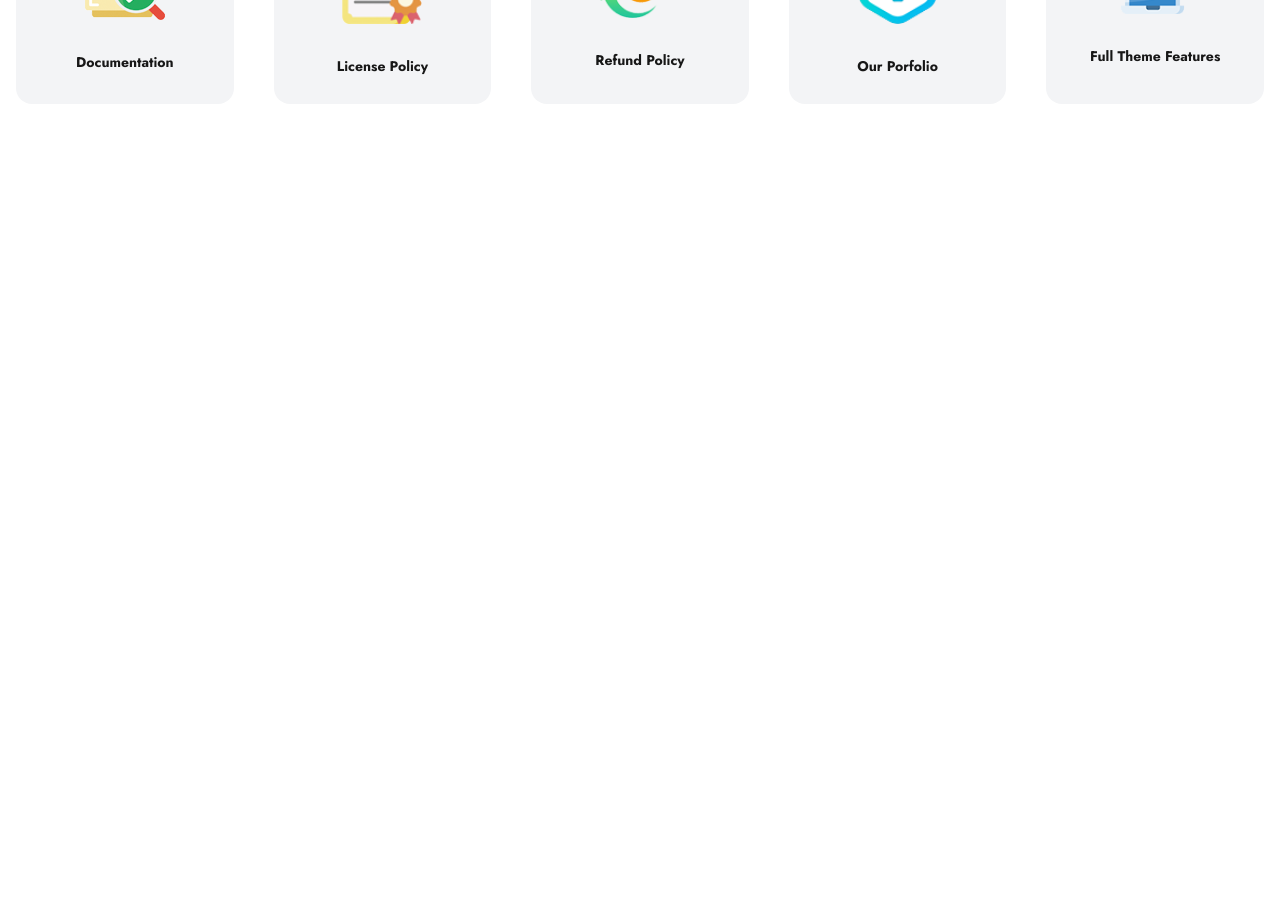
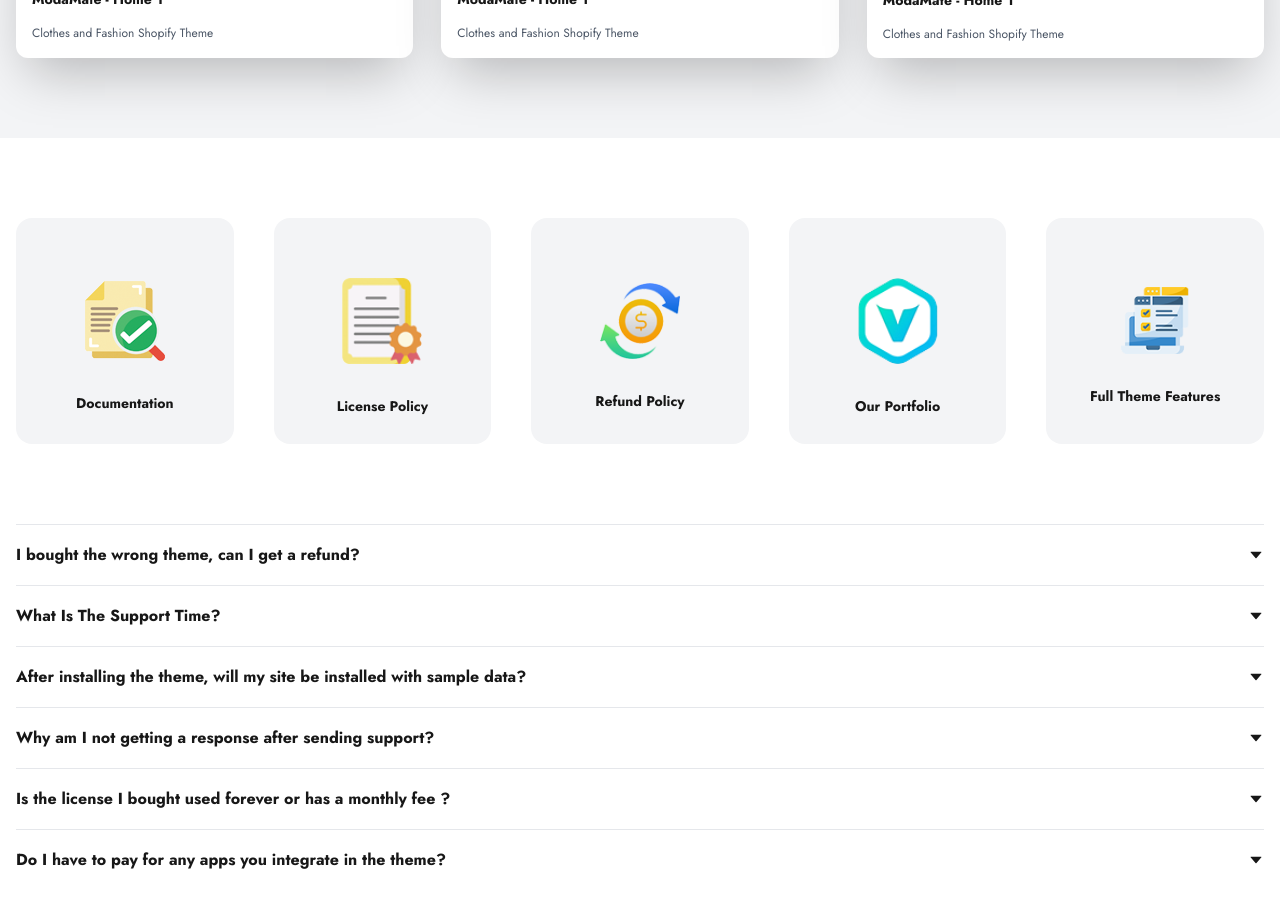
Before and after one commit to Diennk3004/my-porfolio, a Next.js app: page /1 in a window 1280 px wide. Shown: the part 3440-4347 px from the top of the page. Before the commit the page ends 3664 px from the top, so only its background shows below. Built offline with nearby package versions, Linux system fonts and the light colour scheme; no server answers.

Commit message:
Add animation

```diff
--- a/src/app/[locale]/page.tsx
+++ b/src/app/[locale]/page.tsx
@@ -1,16 +1,22 @@
 "use client";
 import styles from "@/scss/mate.module.scss";
 import { Link } from "@/utils";
-import { MenuOutlined, CloseOutlined } from "@ant-design/icons";
+import { MenuOutlined, CloseOutlined, CaretDownOutlined, MinusOutlined } from "@ant-design/icons";
 import clsx from "clsx";
 import Image from "next/image";
 import React from "react";
+import { produce } from "immer";
 type IPolicy = {
   title: string;
   img: string;
 };
+type IFaq = {
+  title: string;
+  content: string;
+  expanded: boolean;
+};
 const Home = () => {
-  const slideshows: string[] = ["modamate-1.jpg", "modamate-1.jpg", "modamate-1.jpg", "modamate-1.jpg", "modamate-1.jpg", "modamate-1.jpg", "modamate-1.jpg", "modamate-1.jpg", "modamate-1.jpg", "modamate-1.jpg", "modamate-1.jpg", "modamate-1.jpg"];
+  const products: string[] = ["modamate-1.jpg", "modamate-1.jpg", "modamate-1.jpg", "modamate-1.jpg", "modamate-1.jpg", "modamate-1.jpg", "modamate-1.jpg", "modamate-1.jpg", "modamate-1.jpg", "modamate-1.jpg", "modamate-1.jpg", "modamate-1.jpg"];
   const policies: IPolicy[] = [
     { title: "Documentation", img: "policy-1.png" },
     { title: "License Policy", img: "policy-2.png" },
@@ -18,12 +24,25 @@ const Home = () => {
     { title: "Our Porfolio", img: "policy-4.png" },
     { title: "Full Theme Features", img: "policy-5.png" }
   ];
+  const [faqs, setFaqs] = React.useState<IFaq[]>([
+    { title: "I bought the wrong theme, can I get a refund?", content: "When purchasing the wrong theme, please do not download it and immediately submit a refund request. We will check the theme status, if you haven’t downloaded the theme we will refund you. If you have downloaded the theme, you will not receive a refund. Even if we agree to refund you and during that time you download the theme, the refund decision will be reversed.", expanded: false },
+    { title: "What Is The Support Time?", content: "All of your emails will be reviewed and checked manually carefully. However, based on the number support tickets and the nature of the request itself, the response time can be up to 12 – 24 hours (Monday to Friday)", expanded: false },
+    { title: "After installing the theme, will my site be installed with sample data?", content: "Images used and included in this theme are for demo purpose only. COMMERCIAL USAGE IS NOT ALLOWED AND IS AT YOUR OWN RISK.", expanded: false },
+    { title: "Why am I not getting a response after sending support?", content: "Normally we never respond more than 12 - 24 hours after you submit a support request (Except Saturday and Sunday). However, there are some cases where we have responded but customers reflect in the comment that they have not received any emails. Please check some issues:", expanded: false },
+    { title: "Is the license I bought used forever or has a monthly fee ?", content: "You only need to pay once, no monthly payments", expanded: false },
+    { title: "Do I have to pay for any apps you integrate in the theme?", content: "Save $3200+ with our built-in theme features for Free.You don’t need to pay more for additional Apps", expanded: false }
+  ]);
   const productItemRef = React.useRef<HTMLDivElement>(null);
   const labelRef = React.useRef<HTMLDivElement>(null);
   const ulRef = React.useRef<HTMLUListElement>(null);
   const bannerRef = React.useRef<HTMLDivElement>(null);
   const headerRef = React.useRef<HTMLDivElement>(null);
   const menuMobileRef = React.useRef<HTMLDivElement>(null);
+  const box1Ref = React.useRef<HTMLDivElement>(null);
+  const box2Ref = React.useRef<HTMLDivElement>(null);
+  const box3Ref = React.useRef<HTMLDivElement>(null);
+  const box4Ref = React.useRef<HTMLDivElement>(null);
+  const box5Ref = React.useRef<HTMLDivElement>(null);
   const [isOpenMenuMobile, setOpenMenuMobile] = React.useState<boolean>(false);
   React.useEffect(() => {
     let offsetView: number = window.scrollY + window.innerHeight;
@@ -46,7 +65,7 @@ const Home = () => {
     }
     if (labelRef && labelRef.current) {
       if (offsetView >= labelRef.current.offsetTop) {
-        labelRef.current.classList.add(styles.labelOnScroll);
+        labelRef.current.classList.add(styles.sloganOnScroll);
       }
     }
     if (ulRef && ulRef.current) {
@@ -98,6 +117,31 @@ const Home = () => {
           }
         }
       }
+      if (box1Ref && box1Ref.current) {
+        if (offsetView >= box1Ref.current.offsetTop) {
+          box1Ref.current.classList.add(styles.box1);
+        }
+      }
+      if (box2Ref && box2Ref.current) {
+        if (offsetView >= box2Ref.current.offsetTop) {
+          box2Ref.current.classList.add(styles.box2);
+        }
+      }
+      if (box2Ref && box3Ref.current) {
+        if (offsetView >= box3Ref.current.offsetTop) {
+          box3Ref.current.classList.add(styles.box3);
+        }
+      }
+      if (box2Ref && box4Ref.current) {
+        if (offsetView >= box4Ref.current.offsetTop) {
+          box4Ref.current.classList.add(styles.box4);
+        }
+      }
+      if (box2Ref && box5Ref.current) {
+        if (offsetView >= box5Ref.current.offsetTop) {
+          box5Ref.current.classList.add(styles.box5);
+        }
+      }
     };
     window.addEventListener("scroll", onScroll);
     return () => {
@@ -114,6 +158,18 @@ const Home = () => {
       }
     }
   };
+  const handleFaqClick = (idx: number) => () => {
+    const nextState: IFaq[] = produce(faqs, (draft) => {
+      draft.forEach((elmt: IFaq, i: number) => {
+        if (idx === i) {
+          draft[idx].expanded = !draft[idx].expanded;
+        } else {
+          elmt.expanded = false;
+        }
+      });
+    });
+    setFaqs(nextState);
+  };
   return (
     <React.Fragment>
       <header className={clsx(["h-screen", "bg-linear-to-br", "from-sky-900", "to-sky-400"])}>
@@ -121,7 +177,7 @@ const Home = () => {
           <div className={clsx(["flex", "gap-x-50", "max-xl:gap-x-10", "pt-10", "pb-10", "pl-20", "pr-20"])}>
             <div className={clsx(["w-31", "max-md:w-full", "max-md:flex", "max-md:justify-center"])}>
               <Link href={{ pathname: "/" }}>
-                <Image src="/logo.png" alt="My website" width={123} height={24} className={clsx(["w-full", "h-full"])} />
+                <Image src="/logo.png" alt="My website" width={123} height={24} />
               </Link>
             </div>
             <ul className={clsx(["flex", "max-md:hidden", "items-center", "gap-x-5", "text-xs", "text-white", "font-bold"])}>
@@ -164,7 +220,7 @@ const Home = () => {
           </div>
         </div>
         <div className={clsx(["w-full", "pl-20", "pr-20", "max-md:pl-4", "max-md:pr-4", "mt-20", "flex", "max-md:block"])}>
-          <div className={clsx(["w-80", "max-md:w-full"])}>
+          <div className={clsx(["w-150", "max-md:w-full"])}>
             <div ref={labelRef}>
               <div className={clsx(["text-white", "font-bold", "text-2xl"])}>The Multipurpose</div>
               <div className={clsx(["text-white", "font-bold", "text-2xl"])}>Premium Shopify Theme</div>
@@ -225,9 +281,9 @@ const Home = () => {
       )}
       {/* End Menu Mobile */}
       <div className={clsx(["bg-gray-100", "pt-20", "pb-20", "pl-4", "pr-4"])}>
-        {slideshows.length > 0 && (
-          <div className={clsx(["max-w-260", "ml-auto", "mr-auto", "grid", "grid-cols-3", "max-md:grid-cols-2", "gap-x-7", "gap-y-30"])} ref={productItemRef}>
-            {slideshows.map((item: string, idx: number) => {
+        {products.length > 0 && (
+          <div className={clsx(["max-w-7xl", "ml-auto", "mr-auto", "grid", "grid-cols-3", "max-md:grid-cols-2", "gap-x-7", "gap-y-30"])} ref={productItemRef}>
+            {products.map((item: string, idx: number) => {
               return (
                 <div key={`product-${idx}`} className={clsx(["bg-white", "block", "pl-4", "pr-4", "pt-4", "pb-4", "rounded-xl", "shadow-2xl", styles.productItem])}>
                   <Link href={{ pathname: "/" }}>
@@ -244,19 +300,66 @@ const Home = () => {
       <div className={clsx(["pl-4", "pr-4", "pt-20", "pb-20"])}>
         {policies.length > 0 && (
           <div className={clsx(["max-w-7xl", "ml-auto", "mr-auto", "grid", "grid-cols-5", "max-lg:grid-cols-3", "max-md:grid-cols-2", "gap-x-10", "gap-y-10", "justify-center"])}>
-            {policies.map((item: IPolicy, idx: number) => {
+            <div className={clsx(["bg-gray-100", "pt-15", "pb-7", "flex", "flex-col", "justify-center", "items-center", "gap-y-8", "rounded-2xl", styles.box])} ref={box1Ref}>
+              <div className={clsx([styles.img])}>
+                <Link href={{ pathname: "/" }}>
+                  <Image src="/policy-1.png" alt="Website" width={80} height={80} />
+                </Link>
+              </div>
+              <h3 className={clsx(["font-bold", "text-sm"])}>Documentation</h3>
+            </div>
+            <div className={clsx(["bg-gray-100", "pt-15", "pb-7", "flex", "flex-col", "justify-center", "items-center", "gap-y-8", "rounded-2xl", styles.box])} ref={box2Ref}>
+              <div className={clsx([styles.img])}>
+                <Link href={{ pathname: "/" }}>
+                  <Image src="/policy-2.png" alt="Website" width={80} height={80} />
+                </Link>
+              </div>
+              <h3 className={clsx(["font-bold", "text-sm"])}>License Policy</h3>
+            </div>
+            <div className={clsx(["bg-gray-100", "pt-15", "pb-7", "flex", "flex-col", "justify-center", "items-center", "gap-y-8", "rounded-2xl", styles.box])} ref={box3Ref}>
+              <div className={clsx([styles.img])}>
+                <Link href={{ pathname: "/" }}>
+                  <Image src="/policy-3.png" alt="Website" width={80} height={80} />
+                </Link>
+              </div>
+              <h3 className={clsx(["font-bold", "text-sm"])}>Refund Policy</h3>
+            </div>
+            <div className={clsx(["bg-gray-100", "pt-15", "pb-7", "flex", "flex-col", "justify-center", "items-center", "gap-y-8", "rounded-2xl", styles.box])} ref={box4Ref}>
+              <div className={clsx([styles.img])}>
+                <Link href={{ pathname: "/" }}>
+                  <Image src="/policy-4.png" alt="Website" width={80} height={80} />
+                </Link>
+              </div>
+              <h3 className={clsx(["font-bold", "text-sm"])}>Our Portfolio</h3>
+            </div>
+            <div className={clsx(["bg-gray-100", "pt-15", "pb-7", "flex", "flex-col", "justify-center", "items-center", "gap-y-8", "rounded-2xl", styles.box])} ref={box5Ref}>
+              <div className={clsx([styles.img])}>
+                <Link href={{ pathname: "/" }}>
+                  <Image src="/policy-5.png" alt="Website" width={80} height={80} />
+                </Link>
+              </div>
+              <h3 className={clsx(["font-bold", "text-sm"])}>Full Theme Features</h3>
+            </div>
+          </div>
+        )}
+        {faqs.length > 0 && (
+          <div className={clsx(["max-w-7xl", "ml-auto", "mr-auto", "mt-20", styles.faqs])}>
+            {faqs.map((item: IFaq, idx: number) => {
               return (
-                <div key={`policy-${idx}`} className={clsx(["bg-gray-100", "pt-15", "pb-7", "flex", "flex-col", "justify-center", "items-center", "gap-y-8", "rounded-2xl", styles.box])}>
-                  <div className={clsx([styles.img])}>
-                    <Link href={{ pathname: "/" }}>
-                      <Image src={`/${item.img}`} alt="Website" width={80} height={80} />
-                    </Link>
+                <div key={`faq-${idx}`} className={clsx(["border-t", "border-gray-200", "pt-6", "pb-6", "relative", styles.faqItem])}>
+                  <div className={clsx([item.expanded === true ? "relative" : "absolute", "top-0", "left-0", "h-full", "flex", "items-center"])}>
+                    <button className={clsx(["cursor-pointer", "font-bold", "h-full", "text-left"])} onClick={handleFaqClick(idx)}>
+                      {item.title}
+                    </button>
                   </div>
-                  <h3 className={clsx(["font-bold", "text-sm"])}>{item.title}</h3>
+                  <div className={clsx(["mt-3", "pr-5", "overflow-y-hidden", styles.faqContent, item.expanded === true && styles.active])}>{item.expanded && item.content}</div>
+                  <button className={clsx(["absolute", "top-0", "right-0", "h-full", "flex", item.expanded ? "items-start" : "items-center", "cursor-pointer", "pl-2", item.expanded && "pt-2"])} onClick={handleFaqClick(idx)}>
+                    {item.expanded === false ? <CaretDownOutlined /> : <MinusOutlined />}
+                  </button>
+                  <div className={clsx(["absolute", "bottom-0", "left-0", "bg-gray-950", styles.line])}></div>
                 </div>
               );
             })}
-            <div></div>
           </div>
         )}
       </div>
--- a/src/scss/mate.module.scss
+++ b/src/scss/mate.module.scss
@@ -18,20 +18,20 @@
 }
 .productItem {
   transform: translateY(0);
-  transition: transform 500ms;
-  transition-timing-function: ease-in;
+  transition: transform 1s;
+  transition-timing-function: cubic-bezier(0.075, 0.82, 0.165, 1);
   &:hover {
     transform: translateY(-10px);
   }
 }
 .productOnScroll {
-  animation: myProductFadeUp;
+  animation: myAnimationProduct;
   animation-duration: 1s;
   animation-timing-function: ease-in;
 }
-@keyframes myProductFadeUp {
+@keyframes myAnimationProduct {
   from {
-    transform: translateY(40px);
+    transform: translateY(70px);
     visibility: hidden;
     opacity: 0;
   }
@@ -41,12 +41,12 @@
     opacity: 1;
   }
 }
-.labelOnScroll {
-  animation: myLabelFadeUp;
+.sloganOnScroll {
+  animation: myAnimationSlogan;
   animation-duration: 1s;
   animation-timing-function: ease-in;
 }
-@keyframes myLabelFadeUp {
+@keyframes myAnimationSlogan {
   from {
     transform: translateY(20px);
     visibility: hidden;
@@ -59,11 +59,11 @@
   }
 }
 .ulOnScroll {
-  animation: myUlFadeUp;
+  animation: myAnimationUL;
   animation-duration: 2s;
   animation-timing-function: ease-in;
 }
-@keyframes myUlFadeUp {
+@keyframes myAnimationUL {
   from {
     transform: translateY(40px);
     visibility: hidden;
@@ -76,11 +76,11 @@
   }
 }
 .bannerOnScroll {
-  animation: myBannerFadeUp;
+  animation: myAnimationBanner;
   animation-duration: 1s;
   animation-timing-function: ease-in;
 }
-@keyframes myBannerFadeUp {
+@keyframes myAnimationBanner {
   from {
     transform: translateY(60px);
     visibility: hidden;
@@ -111,15 +111,15 @@
     a {
       img {
         &:hover {
-          animation: myBox;
-          animation-duration: 2s;
-          animation-timing-function: ease-out;
+          animation: myAnimationBox;
+          animation-duration: 1s;
+          animation-timing-function: ease-in;
         }
       }
     }
   }
 }
-@keyframes myBox {
+@keyframes myAnimationBox {
   0% {
     transform: translateX(0);
   }
@@ -148,3 +148,100 @@
     transform: translateX(0);
   }
 }
+.box1 {
+  animation: myAnimationPolicy1;
+  animation-duration: 1s;
+  animation-timing-function: ease-out;
+}
+.box2 {
+  animation: myAnimationPolicy2;
+  animation-duration: 1.5s;
+  animation-timing-function: ease-out;
+}
+.box3 {
+  animation: myAnimationPolicy3;
+  animation-duration: 2s;
+  animation-timing-function: ease-out;
+}
+.box4 {
+  animation: myAnimationPolicy4;
+  animation-duration: 2.5s;
+  animation-timing-function: ease-out;
+}
+.box5 {
+  animation: myAnimationPolicy5;
+  animation-duration: 3s;
+  animation-timing-function: ease-out;
+}
+@keyframes myAnimationPolicy1 {
+  from {
+    transform: translateY(30px);
+    opacity: 0;
+  }
+  to {
+    transform: translateY(0);
+    opacity: 1;
+  }
+}
+@keyframes myAnimationPolicy2 {
+  from {
+    transform: translateY(40px);
+    opacity: 0;
+  }
+  to {
+    transform: translateY(0);
+    opacity: 1;
+  }
+}
+@keyframes myAnimationPolicy3 {
+  from {
+    transform: translateY(50px);
+    opacity: 0;
+  }
+  to {
+    transform: translateY(0);
+    opacity: 1;
+  }
+}
+@keyframes myAnimationPolicy4 {
+  from {
+    transform: translateY(60px);
+    opacity: 0;
+  }
+  to {
+    transform: translateY(0);
+    opacity: 1;
+  }
+}
+@keyframes myAnimationPolicy5 {
+  from {
+    transform: translateY(70px);
+    opacity: 0;
+  }
+  to {
+    transform: translateY(0);
+    opacity: 1;
+  }
+}
+.faqs {
+  .faqItem {
+    .faqContent {
+      height: 0;
+      transition: height 500ms;
+      &.active {
+        height: 50px;
+      }
+    }
+    .line {
+      height: 1px;
+      width: 0;
+      border-bottom: 1px solid var(--color-gray-900);
+      transition: width 500ms;
+    }
+    &:hover {
+      .line {
+        width: 200px;
+      }
+    }
+  }
+}
```
